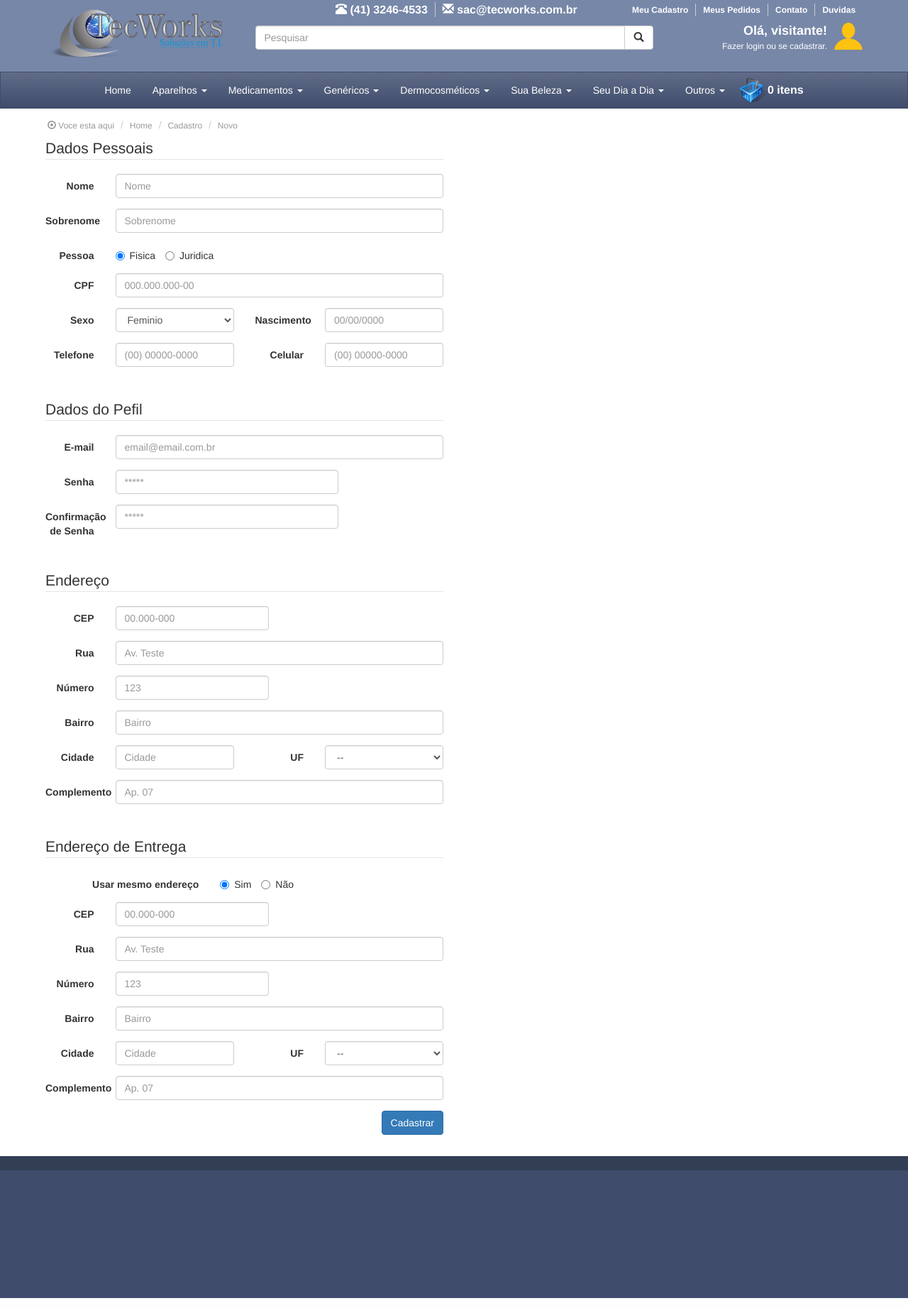
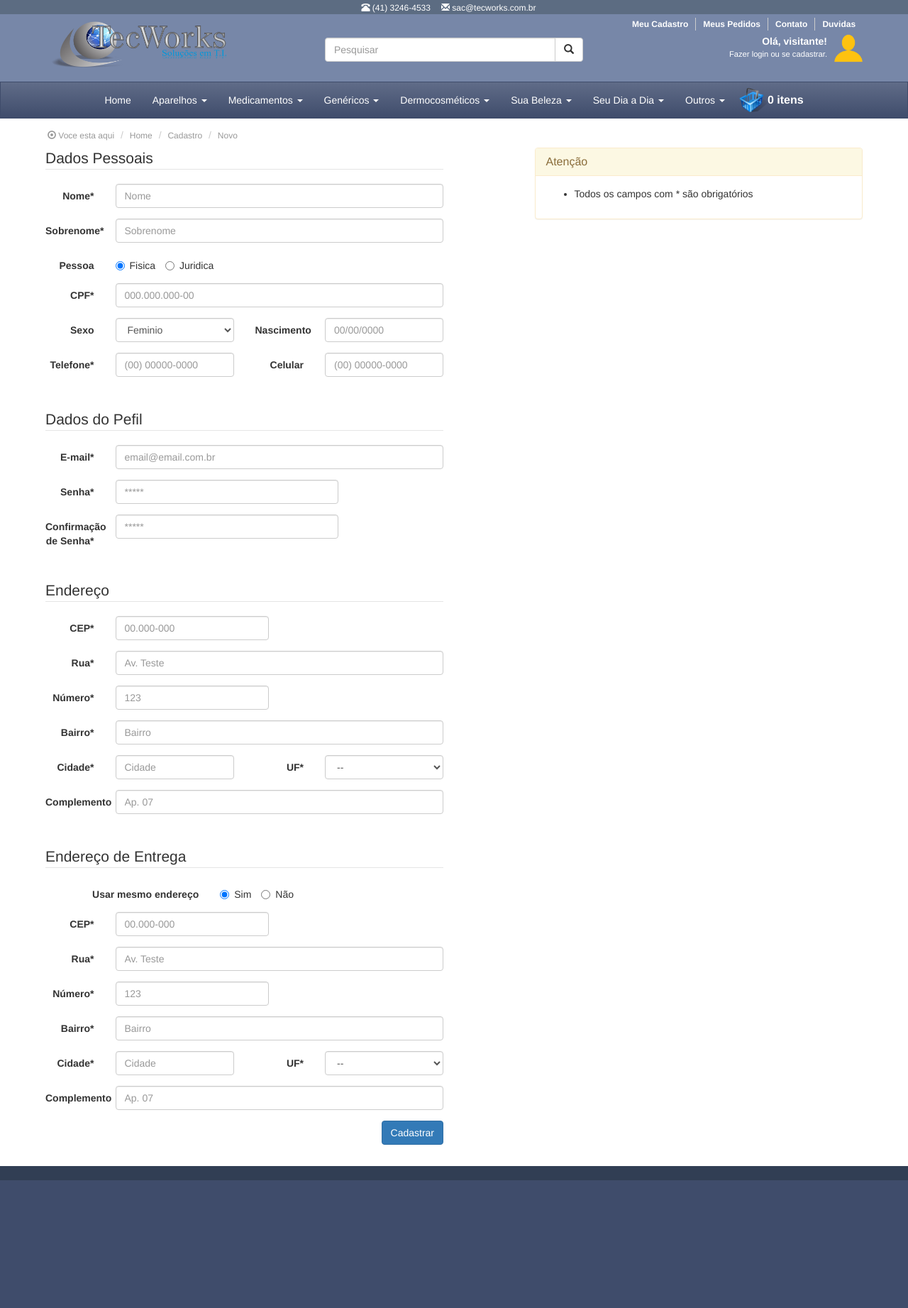
Before and after one commit to leorobaskievicz/sigep, a CodeIgniter app: page /database/Cadastro in a window 1280 px wide. Shown: the whole page at 71% size. Run offline with CodeIgniter, Linux system fonts and the light colour scheme; some libraries are stand-ins or nearby versions.

Commit message:
Mais melhorias

```diff
--- a/application/views/cadastro/novo.php
+++ b/application/views/cadastro/novo.php
@@ -13,27 +13,27 @@ echo ('<ol class="breadcrumb">
 echo ('<form action="'. base_url("Cadastro/salvar") .'" method="POST" name="cadastro-cliente" class="form-horizontal"><fieldset>');
 	echo ('<div class="row">');
 		// DADOS PESSOAIS DO CADASTRO
-		echo ('<div class="col-xs-6 col-sm-6">');
+		echo ('<div class="col-xs-12 col-sm-6">');
 
 				echo ('<legend>Dados Pessoais</legend>');
 
 				echo ('<div class="form-group">');
-					echo ('<label class="col-xs-2 col-sm-2 control-label" for="textinput">Nome</label>');
-					echo ('<div class="col-xs-10 col-sm-10">
+					echo ('<label class="col-xs-3 col-sm-2 control-label" for="textinput">Nome*</label>');
+					echo ('<div class="col-xs-9 col-sm-10">
 						<input id="textinput" name="nome" type="text" placeholder="Nome" class="form-control input-md">
 					</div>');
 				echo ('</div>');
 
 				echo ('<div class="form-group">');
-					echo ('<label class="col-xs-2 col-sm-2 control-label" for="textinput">Sobrenome</label>');
-					echo ('<div class="col-xs-10 col-sm-10">
+					echo ('<label class="col-xs-3 col-sm-2 control-label" for="textinput">Sobrenome*</label>');
+					echo ('<div class="col-xs-9 col-sm-10">
 						<input id="textinput" name="sobrenome" type="text" placeholder="Sobrenome" class="form-control input-md">
 					</div>');
 				echo ('</div>');
 
 				echo ('<div class="form-group">');
-					echo ('<label class="col-xs-2 col-sm-2 control-label" for="radios">Pessoa</label>
-					<div class="col-xs-10 col-sm-10">
+					echo ('<label class="col-xs-3 col-sm-2 control-label" for="radios">Pessoa</label>
+					<div class="col-xs-9 col-sm-10">
 						<label class="radio-inline" for="radios-0">
 							<input type="radio" name="pessoa" id="radios-0" value="f" checked="checked">
 							Fisica
@@ -46,35 +46,52 @@ echo ('<form action="'. base_url("Cadastro/salvar") .'" method="POST" name="cada
 				echo ('</div>');
 
 				echo ('<div class="form-group">');
-					echo ('<label class="col-xs-2 col-sm-2 control-label" for="textinput">CPF</label>');
-					echo ('<div class="col-xs-10 col-sm-10">
+					echo ('<label class="col-xs-3 col-sm-2 control-label" for="textinput">CPF*</label>');
+					echo ('<div class="col-xs-9 col-sm-10">
 						<input id="textinput" name="cpf" type="text" placeholder="000.000.000-00" class="form-control input-md">
 					</div>');
 				echo ('</div>');
 				echo ('<div class="form-group">');
-					echo ('<label class="col-xs-2 col-sm-2 control-label" for="selectbasic">Sexo</label>
+					echo ('<label class="col-xs-3 col-sm-2 control-label" for="selectbasic">Sexo</label>
 						<div class="col-xs-4 col-sm-4">
 							<select id="selectbasic" name="sexo" class="form-control">
 								<option value="f">Feminio</option>
 								<option value="m">Masculino</option>
 							</select>
 						</div>');
-					echo ('<label class="col-xs-2 col-sm-2 control-label" for="textinput">Nascimento</label>');
+					echo ('<label class="col-xs-3 col-sm-2 control-label" for="textinput">Nascimento</label>');
 					echo ('<div class="col-xs-4 col-sm-4">
 						<input id="textinput" name="nascimento" type="text" placeholder="00/00/0000" class="form-control input-md">
 					</div>');
 				echo ('</div>');
 
 				echo ('<div class="form-group">');
-					echo ('<label class="col-xs-2 col-sm-2 control-label" for="textinput">Telefone</label>');
+					echo ('<label class="col-xs-3 col-sm-2 control-label" for="textinput">Telefone*</label>');
 						echo ('<div class="col-xs-4 col-sm-4">
 							<input id="textinput" name="tel" type="text" placeholder="(00) 00000-0000" class="form-control input-md">
 						</div>');
-					echo ('<label class="col-xs-2 col-sm-2 control-label" for="textinput">Celular</label>');
+					echo ('<label class="col-xs-3 col-sm-2 control-label" for="textinput">Celular</label>');
 						echo ('<div class="col-xs-4 col-sm-4">
 							<input id="textinput" name="cel" type="text" placeholder="(00) 00000-0000" class="form-control input-md">
 						</div>');
 				echo ('</div>');
+		echo ('</div>');
+
+		/*
+			MOSTRA QUADRO DE AVISOS AO LADO ESQUERDO
+		*/
+		echo ('<div class="col-xs-1 col-sm-1"></div>');
+		echo ('<div class="col-xs-11 col-sm-5">');
+			echo ('<div class="panel panel-warning">');
+				echo ('<div class="panel-heading">');
+					echo ('<h3 class="panel-title">Atenção</h3>');
+				echo ('</div>');
+				echo ('<div class="panel-body">');
+					echo ('<ul>');
+						echo ('<li>Todos os campos com * são obrigatórios</li>');
+					echo ('</ul>');
+				echo ('</div>');
+			echo ('</div>');
 		echo ('</div>');
 
 	echo ('</div>');
@@ -87,26 +104,26 @@ echo ('<form action="'. base_url("Cadastro/salvar") .'" method="POST" name="cada
 
 	echo ('<div class="row">');
 
-		echo ('<div class="col-xs-6 col-sm-6">');
+		echo ('<div class="col-xs-12 col-sm-6">');
 
 				echo ('<legend>Dados do Pefil</legend>');
 
 				echo ('<div class="form-group">');
-					echo ('<label class="col-xs-2 col-sm-2 control-label" for="textinput">E-mail</label>');
-					echo ('<div class="col-xs-10 col-sm-10">
+					echo ('<label class="col-xs-3 col-sm-2 control-label" for="textinput">E-mail*</label>');
+					echo ('<div class="col-xs-9 col-sm-10">
 						<input id="textinput" name="email" type="email" placeholder="email@email.com.br" class="form-control input-md">
 					</div>');
 				echo ('</div>');
 
 				echo ('<div class="form-group">');
-					echo ('<label class="col-xs-2 col-sm-2 control-label" for="textinput">Senha</label>');
+					echo ('<label class="col-xs-3 col-sm-2 control-label" for="textinput">Senha*</label>');
 					echo ('<div class="col-xs-7 col-sm-7">
 						<input id="textinput" name="senha" type="password" placeholder="*****" class="form-control input-md">
 					</div>');
 				echo ('</div>');
 
 				echo ('<div class="form-group">');
-					echo ('<label class="col-xs-2 col-sm-2 control-label" for="textinput">Confirmação de Senha</label>');
+					echo ('<label class="col-xs-3 col-sm-2 control-label" for="textinput">Confirmação de Senha*</label>');
 					echo ('<div class="col-xs-7 col-sm-7">
 						<input id="textinput" name="confsenha" type="password" placeholder="*****" class="form-control input-md">
 					</div>');
@@ -124,44 +141,44 @@ echo ('<form action="'. base_url("Cadastro/salvar") .'" method="POST" name="cada
 
 	echo ('<div class="row">');
 
-		echo ('<div class="col-xs-6 col-sm-6">');
+		echo ('<div class="col-xs-12 col-sm-6">');
 
 				echo ('<legend>Endereço</legend>');
 
 				echo ('<div class="form-group">');
-					echo ('<label class="col-xs-2 col-sm-2 control-label" for="textinput">CEP</label>');
+					echo ('<label class="col-xs-3 col-sm-2 control-label" for="textinput">CEP*</label>');
 					echo ('<div class="col-xs-5 col-sm-5">
 						<input id="textinput" name="cep" type="text" placeholder="00.000-000" class="form-control input-md">
 					</div>');
 				echo ('</div>');
 
 				echo ('<div class="form-group">');
-					echo ('<label class="col-xs-2 col-sm-2 control-label" for="textinput">Rua</label>');
-					echo ('<div class="col-xs-10 col-sm-10">
+					echo ('<label class="col-xs-3 col-sm-2 control-label" for="textinput">Rua*</label>');
+					echo ('<div class="col-xs-9 col-sm-10">
 						<input id="textinput" name="rua" type="text" placeholder="Av. Teste" class="form-control input-md">
 					</div>');
 				echo ('</div>');
 
 				echo ('<div class="form-group">');
-					echo ('<label class="col-xs-2 col-sm-2 control-label" for="textinput">Número</label>');
+					echo ('<label class="col-xs-3 col-sm-2 control-label" for="textinput">Número*</label>');
 					echo ('<div class="col-xs-5 col-sm-5">
 						<input id="textinput" name="numero" type="number" placeholder="123" class="form-control input-md">
 					</div>');
 				echo ('</div>');
 
 				echo ('<div class="form-group">');
-					echo ('<label class="col-xs-2 col-sm-2 control-label" for="textinput">Bairro</label>');
-					echo ('<div class="col-xs-10 col-sm-10">
+					echo ('<label class="col-xs-3 col-sm-2 control-label" for="textinput">Bairro*</label>');
+					echo ('<div class="col-xs-9 col-sm-10">
 						<input id="textinput" name="bairro" type="text" placeholder="Bairro" class="form-control input-md">
 					</div>');
 				echo ('</div>');
 
 				echo ('<div class="form-group">');
-					echo ('<label class="col-xs-2 col-sm-2 control-label" for="textinput">Cidade</label>');
+					echo ('<label class="col-xs-3 col-sm-2 control-label" for="textinput">Cidade*</label>');
 					echo ('<div class="col-xs-4 col-sm-4">
 						<input id="textinput" name="cidade" type="text" placeholder="Cidade" class="form-control input-md">
 					</div>');
-					echo ('<label class="col-xs-2 col-sm-2 control-label" for="textinput">UF</label>');
+					echo ('<label class="col-xs-3 col-sm-2 control-label" for="textinput">UF*</label>');
 					echo ('<div class="col-xs-4 col-sm-4">
 						<select id="textinput" name="estado" placeholder="Estado" class="form-control input-md">
 							<option value="0">--</option>
@@ -197,8 +214,8 @@ echo ('<form action="'. base_url("Cadastro/salvar") .'" method="POST" name="cada
 				echo ('</div>');
 
 				echo ('<div class="form-group">');
-					echo ('<label class="col-xs-2 col-sm-2 control-label" for="textinput">Complemento</label>');
-					echo ('<div class="col-xs-10 col-sm-10">
+					echo ('<label class="col-xs-3 col-sm-2 control-label" for="textinput">Complemento</label>');
+					echo ('<div class="col-xs-9 col-sm-10">
 						<input id="textinput" name="complemento" type="text" placeholder="Ap. 07" class="form-control input-md">
 					</div>');
 				echo ('</div>');
@@ -215,7 +232,7 @@ echo ('<form action="'. base_url("Cadastro/salvar") .'" method="POST" name="cada
 
 	echo ('<div class="row">');
 
-		echo ('<div class="col-xs-6 col-sm-6">');
+		echo ('<div class="col-xs-12 col-sm-6">');
 
 				echo ('<legend>Endereço de Entrega</legend>');
 
@@ -234,39 +251,39 @@ echo ('<form action="'. base_url("Cadastro/salvar") .'" method="POST" name="cada
 				echo ('</div>');
 
 				echo ('<div class="form-group">');
-					echo ('<label class="col-xs-2 col-sm-2 control-label" for="textinput">CEP</label>');
+					echo ('<label class="col-xs-3 col-sm-2 control-label" for="textinput">CEP*</label>');
 					echo ('<div class="col-xs-5 col-sm-5">
 						<input id="textinput" name="cepent" type="text" placeholder="00.000-000" class="form-control input-md">
 					</div>');
 				echo ('</div>');
 
 				echo ('<div class="form-group">');
-					echo ('<label class="col-xs-2 col-sm-2 control-label" for="textinput">Rua</label>');
-					echo ('<div class="col-xs-10 col-sm-10">
+					echo ('<label class="col-xs-3 col-sm-2 control-label" for="textinput">Rua*</label>');
+					echo ('<div class="col-xs-9 col-sm-10">
 						<input id="textinput" name="ruaent" type="text" placeholder="Av. Teste" class="form-control input-md">
 					</div>');
 				echo ('</div>');
 
 				echo ('<div class="form-group">');
-					echo ('<label class="col-xs-2 col-sm-2 control-label" for="textinput">Número</label>');
+					echo ('<label class="col-xs-3 col-sm-2 control-label" for="textinput">Número*</label>');
 					echo ('<div class="col-xs-5 col-sm-5">
 						<input id="textinput" name="numeroent" type="number" placeholder="123" class="form-control input-md">
 					</div>');
 				echo ('</div>');
 
 				echo ('<div class="form-group">');
-					echo ('<label class="col-xs-2 col-sm-2 control-label" for="textinput">Bairro</label>');
-					echo ('<div class="col-xs-10 col-sm-10">
+					echo ('<label class="col-xs-3 col-sm-2 control-label" for="textinput">Bairro*</label>');
+					echo ('<div class="col-xs-9 col-sm-10">
 						<input id="textinput" name="bairroent" type="text" placeholder="Bairro" class="form-control input-md">
 					</div>');
 				echo ('</div>');
 
 				echo ('<div class="form-group">');
-					echo ('<label class="col-xs-2 col-sm-2 control-label" for="textinput">Cidade</label>');
+					echo ('<label class="col-xs-3 col-sm-2 control-label" for="textinput">Cidade*</label>');
 					echo ('<div class="col-xs-4 col-sm-4">
 						<input id="textinput" name="cidadeent" type="text" placeholder="Cidade" class="form-control input-md">
 					</div>');
-					echo ('<label class="col-xs-2 col-sm-2 control-label" for="textinput">UF</label>');
+					echo ('<label class="col-xs-3 col-sm-2 control-label" for="textinput">UF*</label>');
 					echo ('<div class="col-xs-4 col-sm-4">
 						<select id="textinput" name="estadoentent" placeholder="Estado" class="form-control input-md">
 							<option value="0">--</option>
@@ -302,8 +319,8 @@ echo ('<form action="'. base_url("Cadastro/salvar") .'" method="POST" name="cada
 				echo ('</div>');
 
 				echo ('<div class="form-group">');
-					echo ('<label class="col-xs-2 col-sm-2 control-label" for="textinput">Complemento</label>');
-					echo ('<div class="col-xs-10 col-sm-10">
+					echo ('<label class="col-xs-3 col-sm-2 control-label" for="textinput">Complemento</label>');
+					echo ('<div class="col-xs-9 col-sm-10">
 						<input id="textinput" name="complementoent" type="text" placeholder="Ap. 07" class="form-control input-md">
 					</div>');
 				echo ('</div>');
--- a/application/views/estruturas/header.php
+++ b/application/views/estruturas/header.php
@@ -82,11 +82,137 @@ defined('BASEPATH') OR exit('No direct script access allowed');
 				event.preventDefault();
 
 				var nome = $('[name=nome]');
+				var sobrenome = $('[name=sobrenome]');
+				var cpf = $('[name=cpf]');
+				var telefone = $('[name=telefone]');
+				var email = $('[name=email]');
+				var senha = $('[name=senha]');
+				var confsenha = $('[name=confsenha]');
+				var cep = $('[name=cep]');
+				var rua = $('[name=rua]');
+				var numero = $('[name=numero]');
+				var bairro = $('[name=bairro]');
+				var cidade = $('[name=cidade]');
+				var estado = $('[name=estado]');
+				var cepent = $('[name=cepent]');
+				var ruaent = $('[name=ruaent]');
+				var numeroent = $('[name=numeroent]');
+				var bairroent = $('[name=bairroent]');
+				var cidadeent = $('[name=cidadeent]');
+				var estadoent = $('[name=estadoent]');
 
 				if (nome.val() == "") {
 					nome.parent('div').parent('div').addClass('has-error');
 					nome.parent('div').append('<span class="help-block">Campo obrigatorio</span>');
 					nome.focus();
+				}
+
+				if (sobrenome.val() == "") {
+					sobrenome.parent('div').parent('div').addClass('has-error');
+					sobrenome.parent('div').append('<span class="help-block">Campo obrigatorio</span>');
+					sobrenome.focus();
+				}
+
+				if (cpf.val() == "") {
+					cpf.parent('div').parent('div').addClass('has-error');
+					cpf.parent('div').append('<span class="help-block">Campo obrigatorio</span>');
+					cpf.focus();
+				}
+
+				if (telefone.val() == "") {
+					telefone.parent('div').parent('div').addClass('has-error');
+					telefone.parent('div').append('<span class="help-block">Campo obrigatorio</span>');
+					telefone.focus();
+				}
+
+				if (email.val() == "") {
+					email.parent('div').parent('div').addClass('has-error');
+					email.parent('div').append('<span class="help-block">Campo obrigatorio</span>');
+					email.focus();
+				}
+
+				if (senha.val() == "") {
+					senha.parent('div').parent('div').addClass('has-error');
+					senha.parent('div').append('<span class="help-block">Campo obrigatorio</span>');
+					senha.focus();
+				}
+
+				if (confsenha.val() == "") {
+					confsenha.parent('div').parent('div').addClass('has-error');
+					confsenha.parent('div').append('<span class="help-block">Campo obrigatorio</span>');
+					confsenha.focus();
+				}
+
+				if (cep.val() == "") {
+					cep.parent('div').parent('div').addClass('has-error');
+					cep.parent('div').append('<span class="help-block">Campo obrigatorio</span>');
+					cep.focus();
+				}
+
+				if (rua.val() == "") {
+					rua.parent('div').parent('div').addClass('has-error');
+					rua.parent('div').append('<span class="help-block">Campo obrigatorio</span>');
+					rua.focus();
+				}
+
+				if (numero.val() == "") {
+					numero.parent('div').parent('div').addClass('has-error');
+					numero.parent('div').append('<span class="help-block">Campo obrigatorio</span>');
+					numero.focus();
+				}
+
+				if (bairro.val() == "") {
+					bairro.parent('div').parent('div').addClass('has-error');
+					bairro.parent('div').append('<span class="help-block">Campo obrigatorio</span>');
+					bairro.focus();
+				}
+
+				if (cidade.val() == "") {
+					cidade.parent('div').parent('div').addClass('has-error');
+					cidade.parent('div').append('<span class="help-block">Campo obrigatorio</span>');
+					cidade.focus();
+				}
+
+				if (estado.val() == "") {
+					estado.parent('div').parent('div').addClass('has-error');
+					estado.parent('div').append('<span class="help-block">Campo obrigatorio</span>');
+					estado.focus();
+				}
+
+				if (cepent.val() == "") {
+					cepent.parent('div').parent('div').addClass('has-error');
+					cepent.parent('div').append('<span class="help-block">Campo obrigatorio</span>');
+					cepent.focus();
+				}
+
+				if (ruaent.val() == "") {
+					ruaent.parent('div').parent('div').addClass('has-error');
+					ruaent.parent('div').append('<span class="help-block">Campo obrigatorio</span>');
+					ruaent.focus();
+				}
+
+				if (numeroent.val() == "") {
+					numeroent.parent('div').parent('div').addClass('has-error');
+					numeroent.parent('div').append('<span class="help-block">Campo obrigatorio</span>');
+					numeroent.focus();
+				}
+
+				if (bairroent.val() == "") {
+					bairroent.parent('div').parent('div').addClass('has-error');
+					bairroent.parent('div').append('<span class="help-block">Campo obrigatorio</span>');
+					bairroent.focus();
+				}
+
+				if (cidadeent.val() == "") {
+					cidadeent.parent('div').parent('div').addClass('has-error');
+					cidadeent.parent('div').append('<span class="help-block">Campo obrigatorio</span>');
+					cidadeent.focus();
+				}
+
+				if (estadoent.val() == "") {
+					estadoent.parent('div').parent('div').addClass('has-error');
+					estadoent.parent('div').append('<span class="help-block">Campo obrigatorio</span>');
+					estadoent.focus();
 				}
 
 			});
@@ -115,16 +241,17 @@ defined('BASEPATH') OR exit('No direct script access allowed');
 
 	<!-- CABECALHO GERAL DO SITE -->
 	<div class="main-header">
+		<div class="row sup-header">
+			<div class="col-xs-12 col-sm-12">
+				<ul>
+					<li><a href="#" target="_self"><span class="glyphicon glyphicon-phone-alt"></span> (41) 3246-4533</a></li>
+					<li><a href="#" target="_self"><span class="glyphicon glyphicon-envelope"></span> sac@tecworks.com.br</a></li>
+				</ul>
+			</div>
+		</div>
 		<div class="content-header">
 			<div class="row menu-cliente">
-				<div class="col-xs-6 col-sm-4"></div>
-				<div class="col-xs-6 col-sm-4">
-					<ul>
-						<li><a href="#" target="_self"><span class="glyphicon glyphicon-phone-alt"></span> (41) 3246-4533</a></li>
-						<li><a href="#" target="_self"><span class="glyphicon glyphicon-envelope"></span> sac@tecworks.com.br</a></li>
-					</ul>
-				</div>
-				<div class="col-xs-6 col-sm-4">
+				<div class="col-xs-12 col-sm-12">
 					<ul id="menu-cliente-right">
 						<li><a href="#" target="_self">Meu Cadastro</a></li>
 						<li><a href="#" target="_self">Meus Pedidos</a></li>
@@ -135,11 +262,11 @@ defined('BASEPATH') OR exit('No direct script access allowed');
 			</div>
 			<div class="row">
 				<!-- MOSTRA LOGOTIPO DA EMPRESA -->
-				<div class="col-xs-6 col-sm-3 main-logo">
+				<div class="col-xs-2 col-sm-4 main-logo">
 					<a href="#" target="_self"><img src="<?= base_url("includes/images/logo.png") ?>" alt="Logo"/></a>
 				</div>
 				<!-- BARRA DE PESQUISA DO SITE -->
-				<div class="col-xs-6 col-sm-6 main-search">
+				<div class="col-xs-8 col-sm-4 main-search">
 					<div class="input-group">
 						<input type="text" class="form-control" name="search" placeholder="Pesquisar" autocomplete="off">
 						<span class="input-group-btn">
@@ -154,7 +281,7 @@ defined('BASEPATH') OR exit('No direct script access allowed');
 					</ul>
 				</div>
 				<!-- MOSTRA PAINEL COM MINHA CESTA -->
-				<div class="col-xs-6 col-sm-3">
+				<div class="col-xs-2 col-sm-4">
 					<div class="login-header">
 						<header>Olá, visitante!</header>
 						<p>
@@ -167,7 +294,7 @@ defined('BASEPATH') OR exit('No direct script access allowed');
 	</div>
 
 	<!-- MENUBAR PRINCIPAL DO SITE -->
-	<nav class="navbar navbar-default" data-spy="affix" data-offset-top="100" data-offset-bottom="200">
+	<nav class="navbar navbar-default" data-spy="affix" data-offset-top="119" data-offset-bottom="200">
 		<div class="container-fluid main-menubar">
 			<!-- Brand and toggle get grouped for better mobile display -->
 			<div class="navbar-header">
--- a/includes/css/style.css
+++ b/includes/css/style.css
@@ -20,6 +20,40 @@
 	padding: 20px 0px 20px 0px;
 	width: 90%;
 	margin: 0px auto;
+}
+
+.main-header .sup-header
+{
+	border: none;
+	text-align: center;
+	padding: 0px;
+	margin-top: 0px;
+	background-color: #5C6C82;
+}
+
+.main-header .sup-header ul
+{
+	list-style-type: none;
+	list-style-image: none;
+	display: inline-block;
+  	float: none;
+  	vertical-align: top;
+  	padding: 0px;
+  	margin: 0px;
+}
+
+.main-header .sup-header ul li
+{
+	float: left;
+	padding: 0px;
+  	margin: 0px;
+}
+
+.main-header .sup-header ul li a
+{
+	padding-right: 15px;
+	color: #FFF;
+	font-size: 12px;
 }
 
 .main-header .menu-cliente
@@ -64,8 +98,8 @@
 
 .main-header .main-logo img
 {
-	width: 250px;
-	height: 70px;
+	width: 70%;
+	height: auto;
 	margin-top: -15px;
 }
 
@@ -106,14 +140,14 @@
 {
 	height: auto;
 	font-weight: bold;
-	font-size: 18px;
+	font-size: 1em;
 }
 
 .login-header p
 {
 	height: auto;
 	padding: 0px;
-	font-size: 12px;
+	font-size: 0.8em;
 	font-weight: normal;
 }
 
@@ -145,7 +179,7 @@
 
 .affix /* CONFIGURACAO DO MENUBAR QUANDO USUARIO ROLA A PAGINA E MENU FICA SEMPRE NO TOPO */
 {
-	margin: -100px 0px 0px 0px !important;
+	margin: -119px 0px 0px 0px !important;
 	width: 100% !important;
 	z-index: 10;
 }
```
